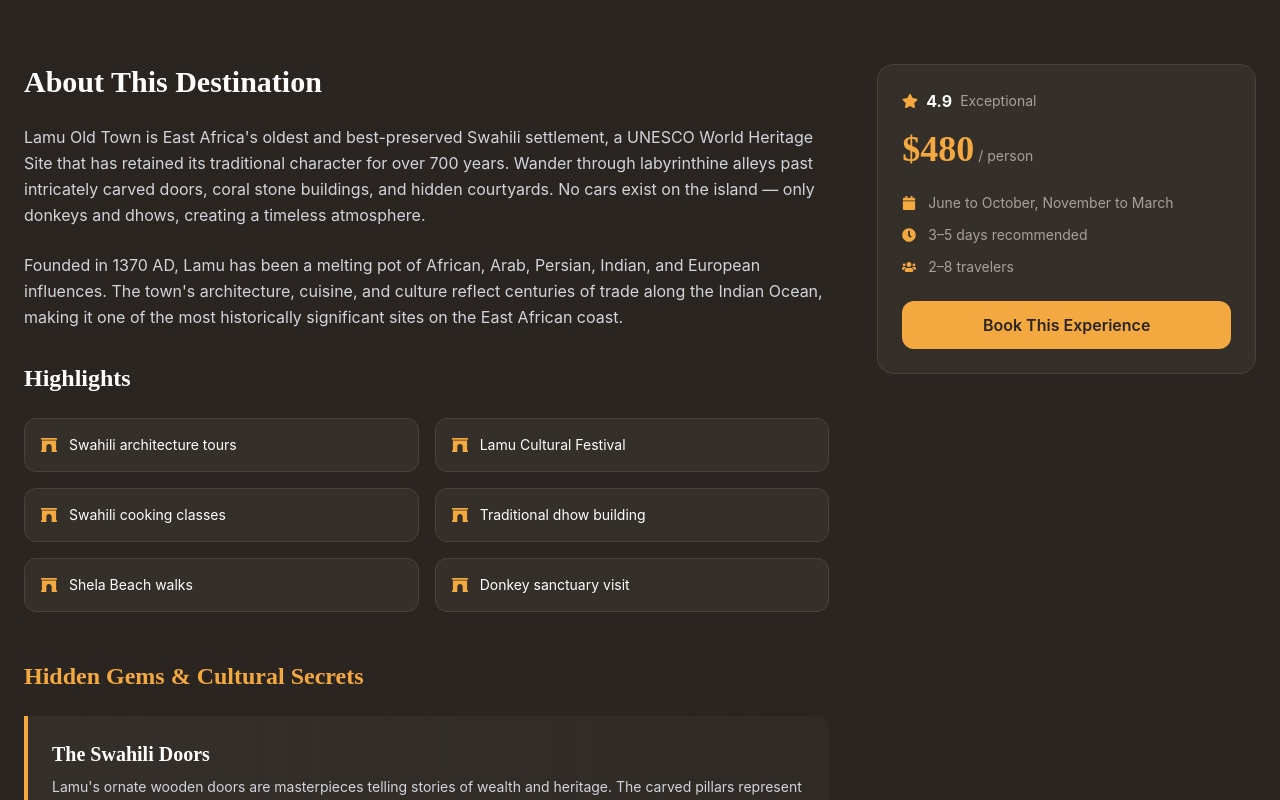
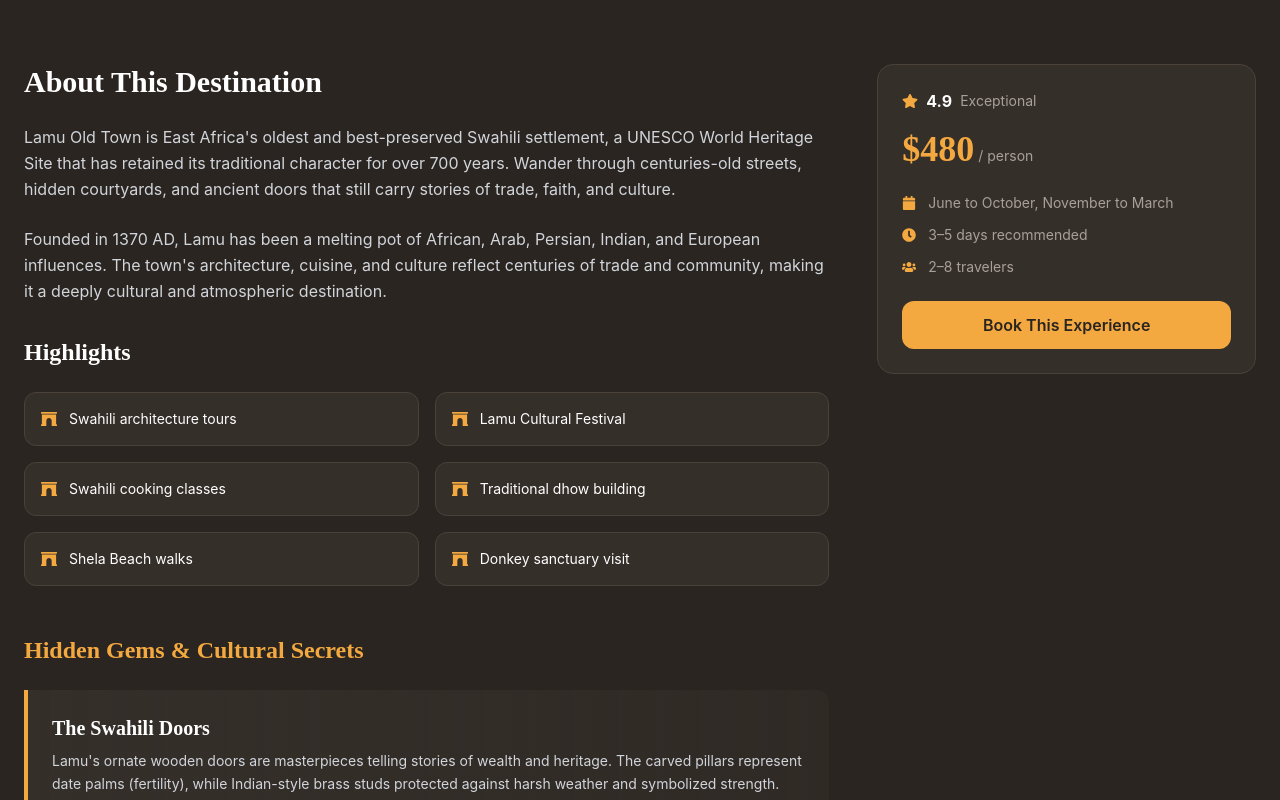
Before and after one commit to maxx-github/savannahpulse, a Next.js app: page /destinations/lamu-old-town in a window 1280 px wide. Shown: the part 640-1440 px from the top of the page. Built offline with nearby package versions, Linux system fonts and the light colour scheme; no server answers.

Commit message:
Update page.tsx

```diff
--- a/src/app/destinations/lamu-old-town/page.tsx
+++ b/src/app/destinations/lamu-old-town/page.tsx
@@ -17,16 +17,16 @@ const highlights = [
 const hiddenGems = [
   {
     title: "The Swahili Doors",
-    desc: "Lamu's ornate wooden doors are masterpieces telling stories of wealth and heritage. The carved pillars represent date palms (fertility), while Indian-style brass studs protected against war elephants - a tradition brought from Oman."
+    desc: "Lamu's ornate wooden doors are masterpieces telling stories of wealth and heritage. The carved pillars represent date palms (fertility), while Indian-style brass studs protected against harsh weather and symbolized strength.",
   },
   {
     title: "No Cars, Only Donkeys",
-    desc: "Lamu has no cars - only donkeys and boats. The island has over 3,000 donkeys, more than any other place in Kenya. These gentle creatures are the backbone of transport, carrying everything from building materials to water."
+    desc: "Lamu has no cars - only donkeys and boats. The island has over 3,000 donkeys, more than any other place in Kenya. These gentle creatures are the backbone of transport, carrying everything from food supplies to building materials.",
   },
   {
     title: "Ancient Persian & Arab Roots",
-    desc: "Lamu was founded in 1370 AD and has been continuously inhabited for over 700 years. The coral stone buildings use a unique lime mortar made from burning coral, a technique brought by Persian and Arab traders."
-  }
+    desc: "Lamu was founded in 1370 AD and has been continuously inhabited for over 700 years. The coral stone buildings use a unique lime mortar made from burning coral, a technique brought by Persian and Arab traders.",
+  },
 ];
 
 export default function LamuOldTownPage() {
@@ -88,7 +88,13 @@ export default function LamuOldTownPage() {
   return (
     <div className="pt-20 bg-dark min-h-screen">
       <section className="relative h-[70vh] overflow-hidden">
-        <Image src="/images/heroes/lamu-old-town.jpg" alt="Lamu Old Town" fill className="object-cover" priority />
+        <Image
+          src="/images/destinations/lamu-old-town.jpg"
+          alt="Lamu Old Town"
+          fill
+          className="object-cover"
+          priority
+        />
         <div className="absolute inset-0 bg-gradient-to-t from-dark via-dark/40 to-transparent"></div>
         <div className="absolute bottom-0 left-0 right-0 p-6 md:p-12 max-w-7xl mx-auto">
           <Link
@@ -112,10 +118,16 @@ export default function LamuOldTownPage() {
             <motion.div initial={{ opacity: 0, y: 30 }} animate={{ opacity: 1, y: 0 }}>
               <h2 className="font-serif text-3xl font-bold mb-6">About This Destination</h2>
               <p className="text-gray-300 leading-relaxed mb-6">
-                Lamu Old Town is East Africa's oldest and best-preserved Swahili settlement, a UNESCO World Heritage Site that has retained its traditional character for over 700 years. Wander through labyrinthine alleys past intricately carved doors, coral stone buildings, and hidden courtyards. No cars exist on the island — only donkeys and dhows, creating a timeless atmosphere.
+                Lamu Old Town is East Africa&apos;s oldest and best-preserved Swahili settlement, a
+                UNESCO World Heritage Site that has retained its traditional character for over 700
+                years. Wander through centuries-old streets, hidden courtyards, and ancient doors
+                that still carry stories of trade, faith, and culture.
               </p>
               <p className="text-gray-300 leading-relaxed mb-8">
-                Founded in 1370 AD, Lamu has been a melting pot of African, Arab, Persian, Indian, and European influences. The town's architecture, cuisine, and culture reflect centuries of trade along the Indian Ocean, making it one of the most historically significant sites on the East African coast.
+                Founded in 1370 AD, Lamu has been a melting pot of African, Arab, Persian, Indian,
+                and European influences. The town&apos;s architecture, cuisine, and culture reflect
+                centuries of trade and community, making it a deeply cultural and atmospheric
+                destination.
               </p>
 
               <h3 className="font-serif text-2xl font-bold mb-6">Highlights</h3>
@@ -135,7 +147,9 @@ export default function LamuOldTownPage() {
                 ))}
               </div>
 
-              <h3 className="font-serif text-2xl font-bold mb-6 text-accent">Hidden Gems & Cultural Secrets</h3>
+              <h3 className="font-serif text-2xl font-bold mb-6 text-accent">
+                Hidden Gems & Cultural Secrets
+              </h3>
               <div className="space-y-6 mb-8">
                 {hiddenGems.map((gem, i) => (
                   <motion.div
@@ -265,69 +279,6 @@ export default function LamuOldTownPage() {
           </motion.div>
         </motion.div>
       )}
-	 <script
-  type="application/ld+json"
-  dangerouslySetInnerHTML={{
-    __html: JSON.stringify({
-      "@context": "https://schema.org",
-      "@type": "TouristDestination",
-      "name": "Lamu Old Town",
-      "description": "Wander through centuries-old Swahili architecture, carved doorways, and hidden courtyards in East Africa's oldest living town.",
-      "url": "https://hospitalityarc.com/destinations/lamu-old-town",
-      "touristType": ["History Buffs", "Culture Enthusiasts", "Architecture Lovers", "Beach Lovers"],
-      "geo": {
-        "@type": "GeoCoordinates",
-        "latitude": "-2.2717",
-        "longitude": "40.9020"
-      },
-      "address": {
-        "@type": "PostalAddress",
-        "addressCountry": "Kenya",
-        "addressRegion": "Lamu County"
-      },
-      "offers": {
-        "@type": "Offer",
-        "price": "480",
-        "priceCurrency": "USD",
-        "availability": "https://schema.org/InStock"
-      },
-      "aggregateRating": {
-        "@type": "AggregateRating",
-        "ratingValue": "4.9",
-        "reviewCount": "1876"
-      },
-      "additionalProperty": [
-        {
-          "@type": "PropertyValue",
-          "name": "Founded",
-          "value": "1370 AD"
-        },
-        {
-          "@type": "PropertyValue",
-          "name": "UNESCO Status",
-          "value": "World Heritage Site"
-        },
-        {
-          "@type": "PropertyValue",
-          "name": "Best Time to Visit",
-          "value": "June to October, November to March"
-        },
-        {
-          "@type": "PropertyValue",
-          "name": "Recommended Duration",
-          "value": "3-5 days"
-        },
-        {
-          "@type": "PropertyValue",
-          "name": "Highlights",
-          "value": "Swahili Architecture, Dhow Cruises, No Cars (Donkeys Only)"
-        }
-      ]
-    })
-  }}
-/>
-
-
     </div>
   );
 }
```
